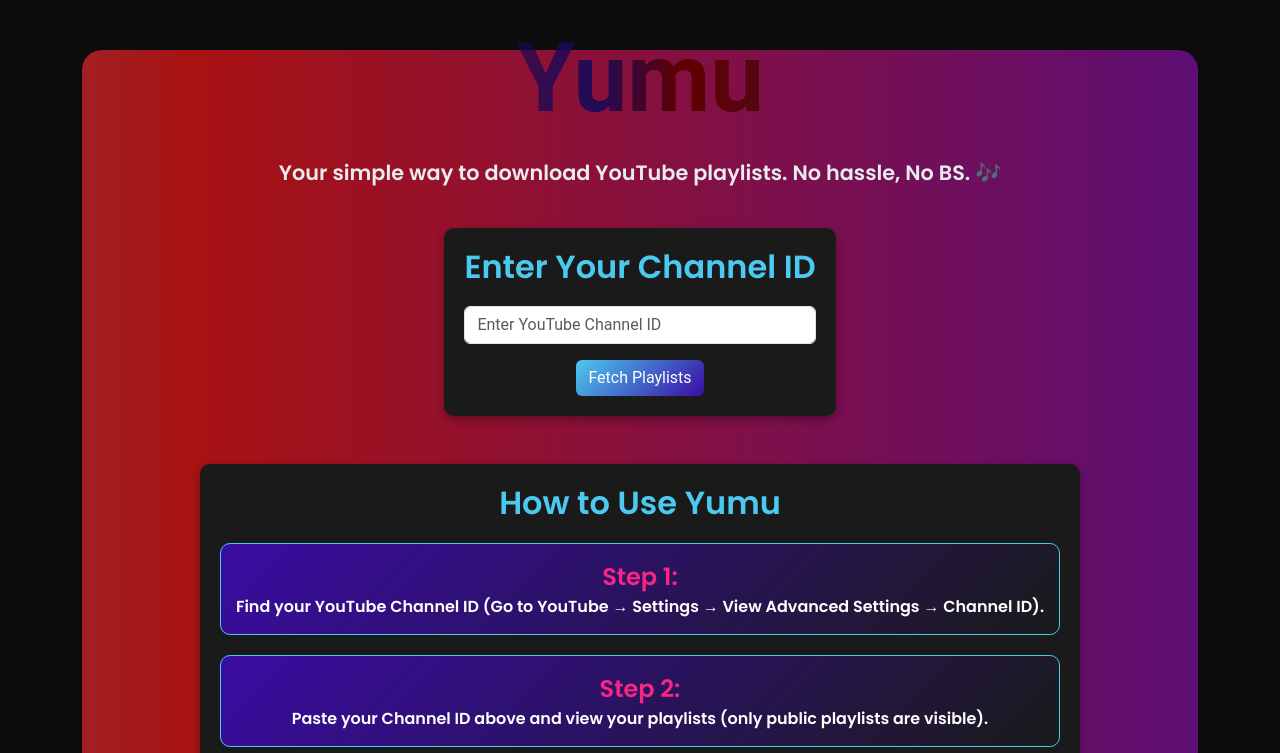
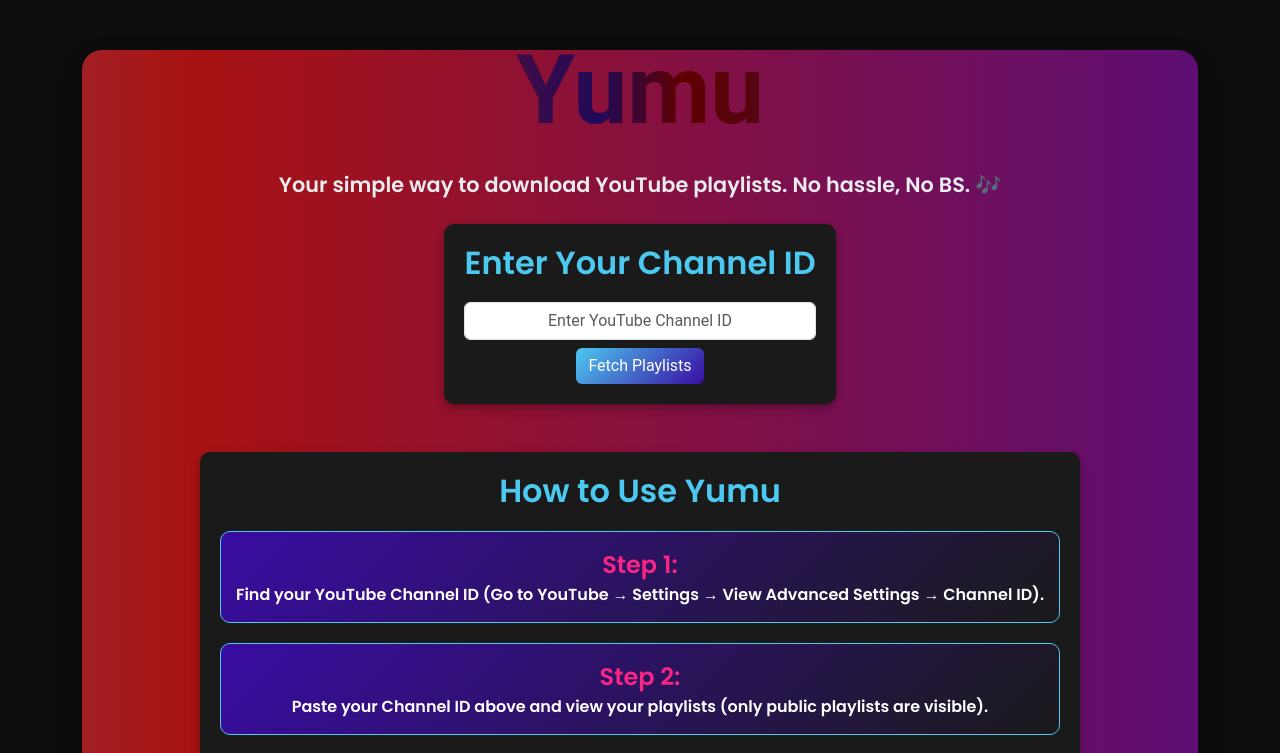
Before and after one commit to Servbt/yumu2, a React (Create React App) app in the folder Client/: page / in a window 1280 px wide. Shown: the top 753 px of the page. Built offline with nearby package versions, Linux system fonts and the light colour scheme.

Commit message:
implement local storage

```diff
--- a/Client/src/App.js
+++ b/Client/src/App.js
@@ -1,4 +1,4 @@
-import React, { useState } from 'react';
+import React, { useState, useEffect } from 'react';
 import 'bootstrap/dist/css/bootstrap.min.css';
 import './App.css';
 
@@ -7,6 +7,14 @@
   const [playlists, setPlaylists] = useState([]);
   const [error, setError] = useState('');
   const [isFetched, setIsFetched] = useState(false);
+
+  // Fetch the channel ID from localStorage when the component mounts
+  useEffect(() => {
+    const savedChannelId = localStorage.getItem('channelId');
+    if (savedChannelId) {
+      setChannelId(savedChannelId);
+    }
+  }, []);
 
   const handleFetchPlaylists = async () => {
     if (!channelId) {
@@ -22,16 +30,15 @@
       }
       const data = await response.json();
       setPlaylists(data.playlists);
-      setIsFetched(true); // Set to true when playlists are successfully fetched
+      setIsFetched(true);
+
+      // Store the channel ID in localStorage
+      localStorage.setItem('channelId', channelId);
     } catch (err) {
       console.error('Error fetching playlists:', err);
       setError('Failed to fetch playlists. Please try again.');
     }
   };
-
-  // const handleLogin = () => {
-  //   window.location.href = 'http://localhost:5000/auth/google';
-  // };
 
   return (
     <div>
@@ -43,19 +50,24 @@
             <p className='select'>Your simple way to download YouTube playlists. No hassle, No BS. 🎶</p>
 
             {/* Input for Channel ID */}
-            <div className="instructions mt-4">
+            <div className="instructions mt-2">
               <h2>Enter Your Channel ID</h2>
               <input
                 type="text"
                 placeholder="Enter YouTube Channel ID"
-                className="form-control mt-3 mb-3"
+                className="form-control mt-3 mb-2 text-center"
                 value={channelId}
                 onChange={(e) => setChannelId(e.target.value)}
               />
-              <button className="btn btn-primary" onClick={handleFetchPlaylists}>
+              <button className="btn btn-primary " onClick={handleFetchPlaylists}>
                 Fetch Playlists
               </button>
               {error && <p style={{ color: 'red', marginTop: '10px' }}>{error}</p>}
+
+              {/* Display the most recently used channel ID */}
+              {localStorage.getItem('channelId') && (
+                <p className="mt-2 select fs-5 text-muted d-none ">Last used Channel ID: {localStorage.getItem('channelId')}</p>
+              )}
             </div>
 
             {/* Instructions Section */}
```
